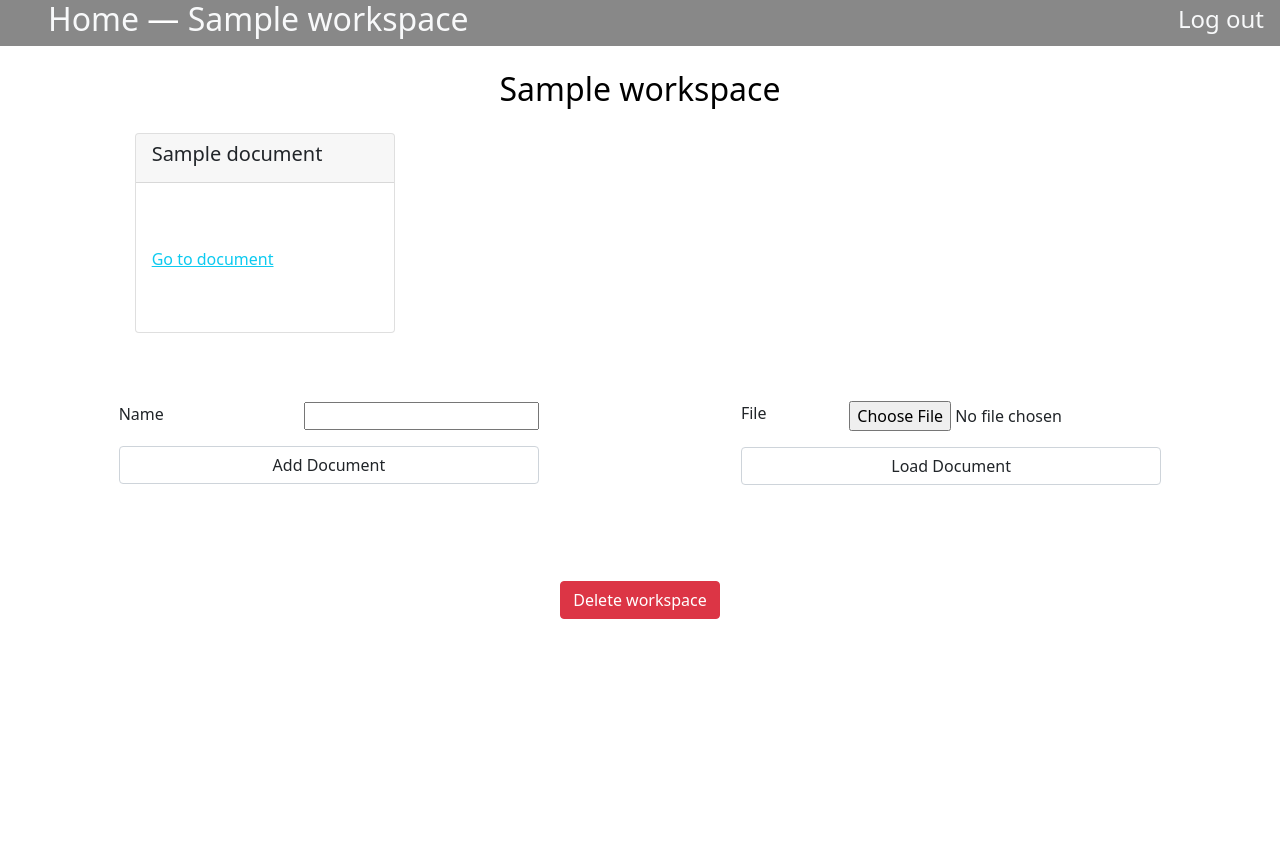
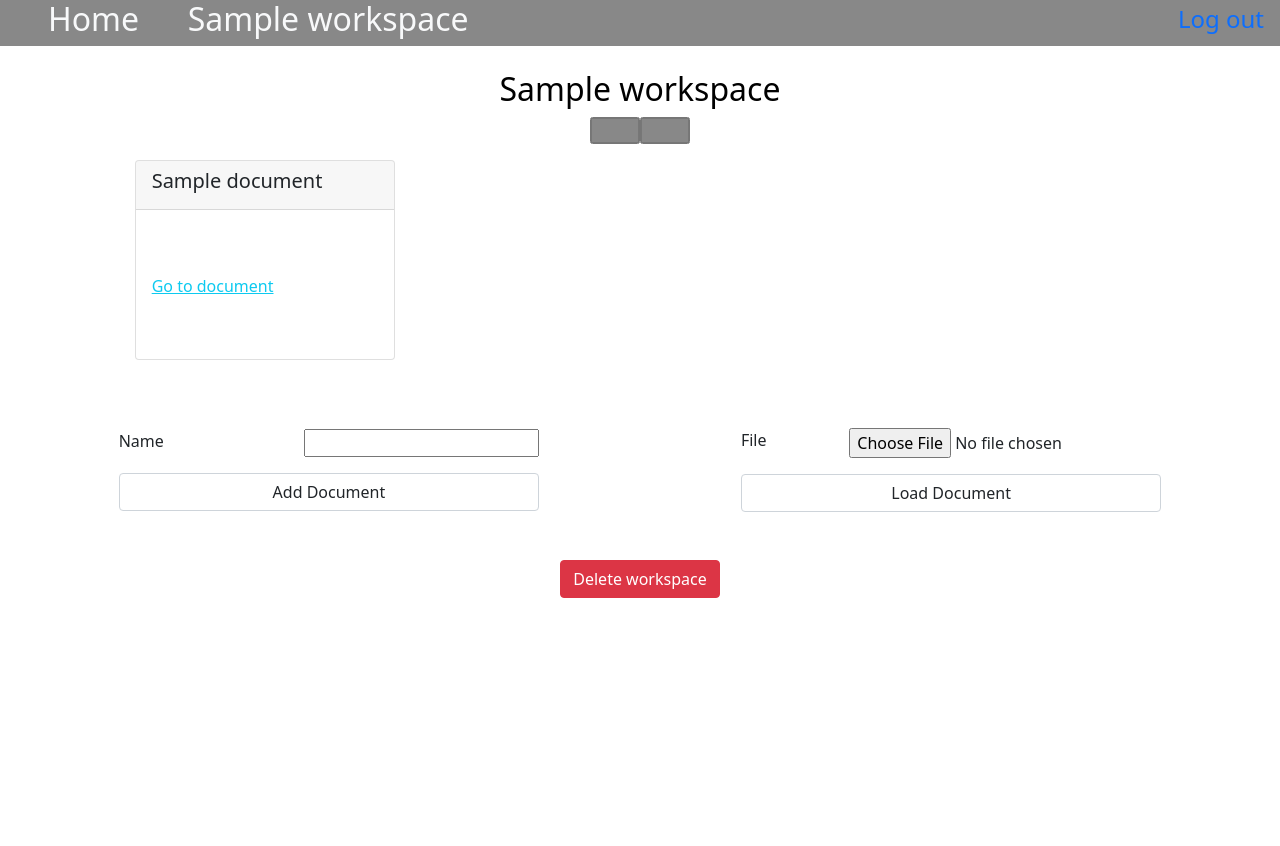
Before and after one commit to YevheniiDimov/studysystem, a Django app: page /workspace/00000000-0000-0000-0000-000000000001 in a window 1280 px wide. Run offline with Django 3.2, Linux system fonts and the light colour scheme; a user stored in the database is signed in; tables that the repository leaves empty hold one stand-in row (values such as "Sample post").

Commit message:
Added color change feature

```diff
--- a/home/views.py
+++ b/home/views.py
@@ -76,10 +76,18 @@
                 return JsonResponse({"status": "Name was successfuly changed", "status_color": "text-success"});
             else:
                 return JsonResponse({"status": "Name is empty", "status_color": "text-danger"});
+        if action == 'color':
+            if len(request.GET.get('forecolor')) > 0 and len(request.GET.get('backcolor')) > 0:
+                workspace.forecolor = request.GET.get('forecolor')
+                workspace.backcolor = request.GET.get('backcolor')
+                workspace.save()
+                return JsonResponse({"status": "Color was successfuly changed", "status_color": "text-success"});
+            else:
+                return JsonResponse({"status": "Color is empty", "status_color": "text-danger"});
         else:
             return JsonResponse({"status": "Unknown action " + action, "status_color": "text-danger"});
-    except:
-        return JsonResponse({"status": "Something went wrong", "status_color": "text-danger"});
+    except(Exception) as e:
+        return JsonResponse({"status": "Something went wrong: " + str(e), "status_color": "text-danger"});
 
 @login_required
 def document(request, workspace, document):
--- a/static/js/document.js
+++ b/static/js/document.js
@@ -27,7 +27,7 @@
 function save_md() {
     let blob = new Blob([text], {type: "text/plain;charset=utf-8"});
     download_link.href = URL.createObjectURL(blob);
-    download_link.download = "document.md";
+    download_link.download = document_name_edit.value + ".md";
     download_link.click();
 }
 
--- a/static/js/workspace.js
+++ b/static/js/workspace.js
@@ -2,6 +2,9 @@
 var workspace_name_edit = null;
 var workspace_link = null;
 var delete_workspace = null;
+var header = null;
+var color_picker_fore = null;
+var color_picker_back = null;
 
 function workspace_action(link) {
     fetch(link)
@@ -27,11 +30,22 @@
     window.location.replace("/");
 }
 
+function change_color(forecolor, backcolor) {
+    let params = new URLSearchParams({backcolor: backcolor, forecolor: forecolor});
+
+    let link = "/workspace/" + workspace_id + "/color?" + params.toString();
+    workspace_action(link);
+}
+
 window.addEventListener("load", () => {
     workspace_id = document.getElementById("workspace-id").innerHTML;
     workspace_name_edit = document.getElementById("workspace-name-edit");
     workspace_link = document.getElementById("workspace-link");
     delete_workspace = document.getElementById("delete-workspace");
+    header = document.getElementById("header");
+
+    color_picker_back = document.getElementById("color-picker-back");
+    color_picker_fore = document.getElementById("color-picker-fore");
 
     workspace_name_edit.addEventListener("keyup", () => {
         workspace_link.innerHTML = workspace_name_edit.value;
@@ -39,4 +53,13 @@
     });
 
     delete_workspace.addEventListener("click", () => remove());
+
+    color_picker_back.addEventListener("change", () => {
+        header.style.backgroundColor = color_picker_back.value;
+        change_color(color_picker_fore.value, color_picker_back.value);
+    });
+    color_picker_fore.addEventListener("change", () => {
+        header.style.color = color_picker_fore.value;
+        change_color(color_picker_fore.value, color_picker_back.value);
+    });
 });
--- a/studysystem/templates/home.html
+++ b/studysystem/templates/home.html
@@ -1,8 +1,8 @@
 {% extends 'main.html' %}
 
 {% block title %}Home{% endblock title %}
-{% block workspace %}<a href="/" class="link-light text-decoration-none">Home</a>{% endblock workspace %}
-{% block colors %}background-color: #5700FF{% endblock colors %}
+{% block colors %}background-color: #5700FF;color: white{% endblock colors %}
+{% block workspace %}<a href="/" class="text-light text-decoration-none">Home</a>{% endblock workspace %}
 
 {% block message %}<span class="{{message_color}}">{{message}}</span>{% endblock message %}
 {% block content %}
--- a/studysystem/templates/main.html
+++ b/studysystem/templates/main.html
@@ -11,10 +11,10 @@
     </head>
     <body class="d-flex flex-column align-items-center vh-100">
         <script src="https://cdn.jsdelivr.net/npm/bootstrap@5.1.3/dist/js/bootstrap.bundle.min.js" integrity="sha384-ka7Sk0Gln4gmtz2MlQnikT1wXgYsOg+OMhuP+IlRH9sENBO0LRn5q+8nbTov4+1p" crossorigin="anonymous"></script>
-        <header class="d-flex justify-content-between align-items-center w-100 text-white mx-3" style="{% block colors %}{% endblock colors %}">
+        <header class="d-flex justify-content-between align-items-center w-100 mx-3" id="header" style="{% block colors %}{% endblock colors %}">
             <h2 class="px-5">{% block workspace %}{% endblock workspace %}</h2>
             {% if user.is_authenticated %}
-                <h4 class="mx-3"><a href="/accounts/logout" class="link-light text-decoration-none">Log out</a></h4>
+                <h4 class="mx-3"><a href="/accounts/logout" class="text-decoration-none">Log out</a></h4>
             {% endif %}
         </header>
         <main class="col-10 h-100 py-3">
--- a/studysystem/templates/workspace.html
+++ b/studysystem/templates/workspace.html
@@ -2,8 +2,8 @@
 {% load static %}
 
 {% block title %}Workspace — {{workspace.name}}{% endblock title %}
-{% block workspace %}<a href="/" class="link-light text-decoration-none">Home</a> — <a href="/workspace/{{workspace.id}}" class="link-light text-decoration-none" id="workspace-link">{{workspace.name}}</a>{% endblock workspace %}
-{% block colors %}background-color: {{workspace.backcolor}}{% endblock colors %}
+{% block colors %}background-color: {{workspace.backcolor}};color: {{workspace.forecolor}}{% endblock colors %}
+{% block workspace %}<a href="/" class="text-light text-decoration-none">Home</a> — <a href="/workspace/{{workspace.id}}" class="text-light text-decoration-none" id="workspace-link">{{workspace.name}}</a>{% endblock workspace %}
 
 {% block message %}<span class="{{message_color}}">{{message}} {{form.errors}}</span>{% endblock message %}
 {% block js %}
@@ -13,7 +13,11 @@
 
 {% block content %}
     <div class="d-none" id="workspace-id">{{workspace.id}}</div>
-    <input type="text" class="w-100 text-center h2" id="workspace-name-edit" value="{{workspace.name}}" style="resize: none;border: none;outline:none">
+    <input type="text" class="h2 w-100 text-center" id="workspace-name-edit" value="{{workspace.name}}" style="border: none;outline:none">
+    <div class="w-100 d-flex justify-content-center align-items-center">
+        <input type="color" id="color-picker-fore" value="{{workspace.forecolor}}">
+        <input type="color" id="color-picker-back" value="{{workspace.backcolor}}">
+    </div>
     <div class="container-fluid d-flex flex-wrap justify-content-center justify-content-md-between align-items-center">
         {% for document in documents %}
             <div class="card col-10 col-md-3 p-0 m-3">
@@ -48,8 +52,8 @@
             </form>
         </div>
     </div>
-    <div class="d-flex justify-content-center mt-5">
-        <button class="btn btn-danger mt-5 mb-3" id="delete-workspace">Delete workspace</button>
+    <div class="d-flex justify-content-center align-items-center col-12 mt-5">
+        <button class="btn btn-danger" id="delete-workspace">Delete workspace</button>
     </div>
 {% endblock content %}
 
```
